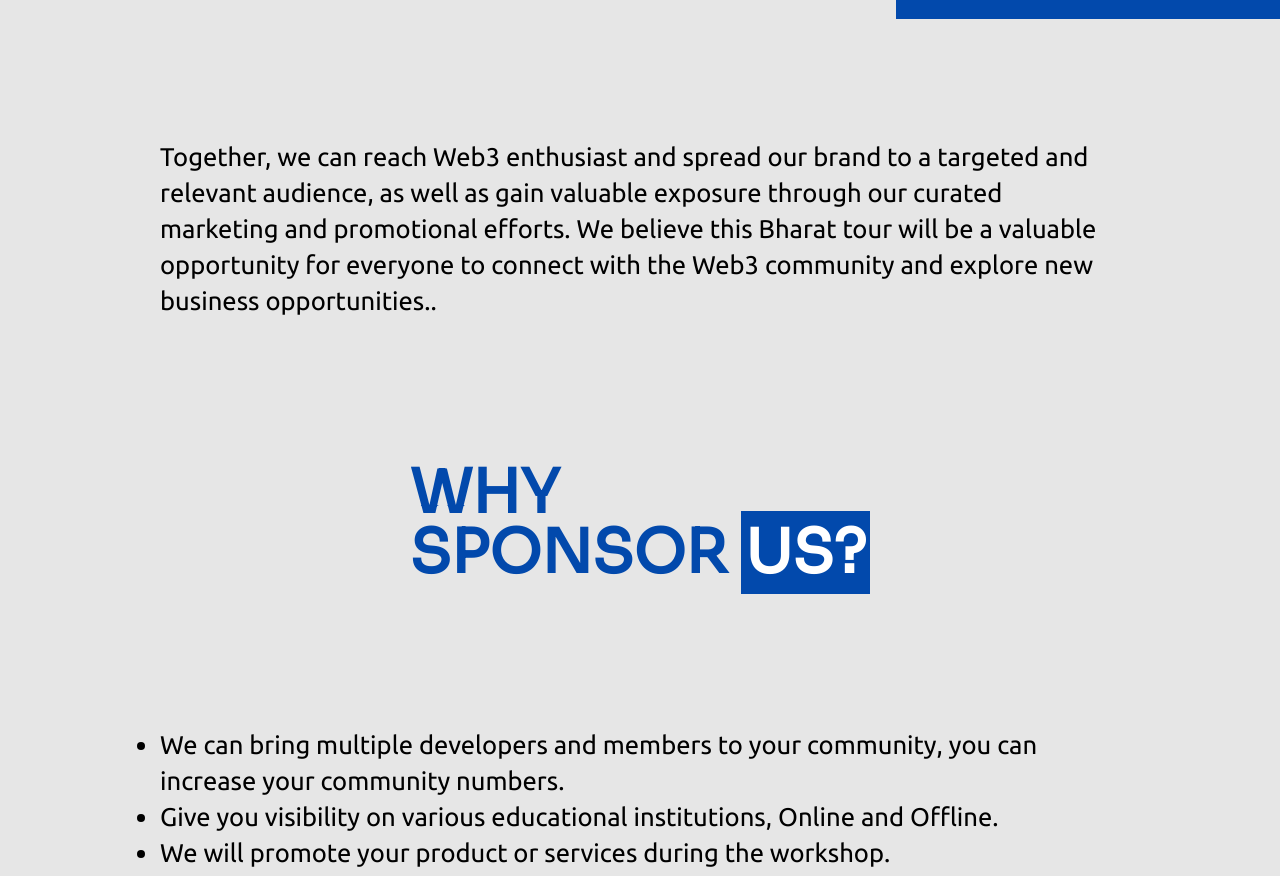
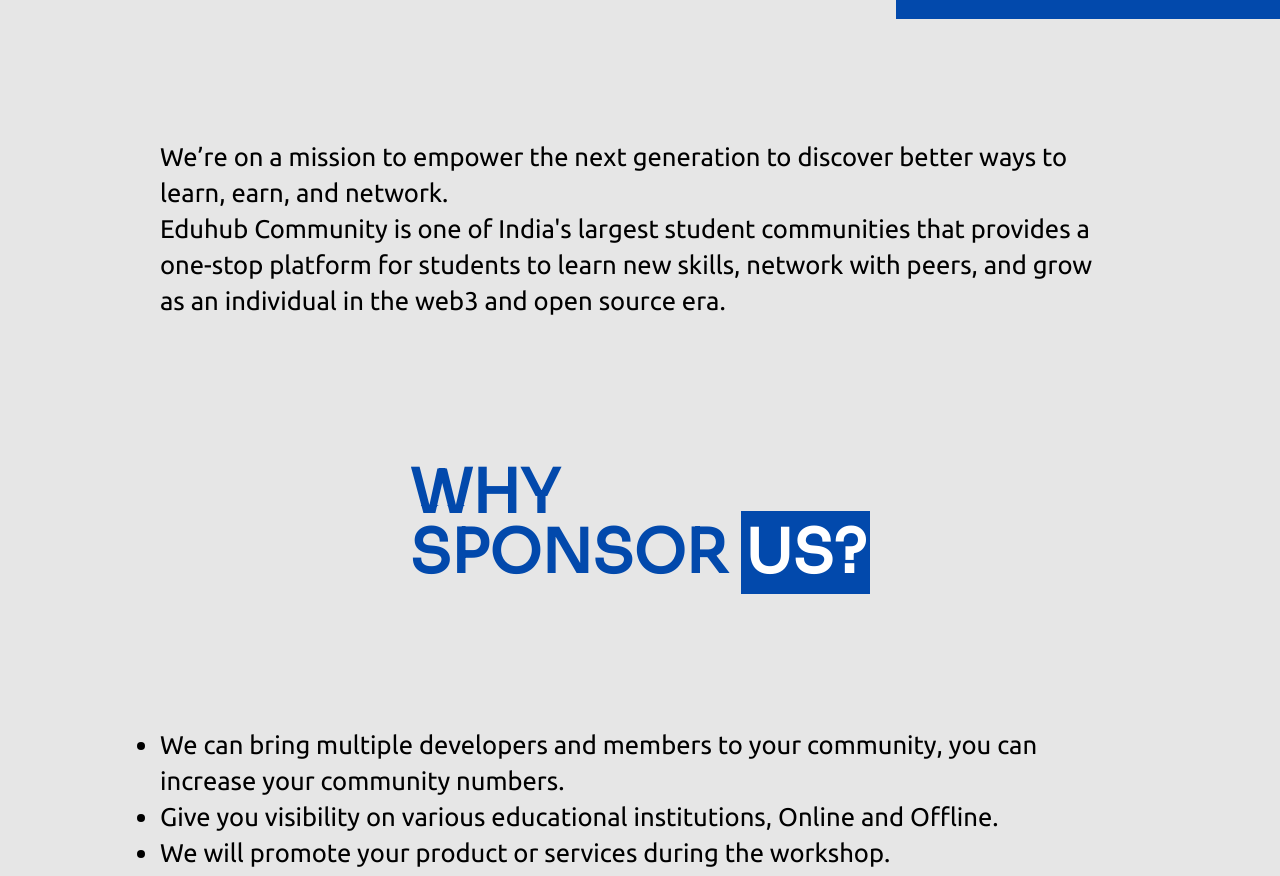
Before and after one commit to Eduhub-Community/roadshow2.0, a React (Vite) app in the folder roadshow-website/: page / in a window 1280 px wide. Shown: the part 4353-5229 px from the top of the page. Built offline with nearby package versions, Linux system fonts and the light colour scheme.

Commit message:
minor bug fixes

```diff
--- a/roadshow-website/src/components/whySponsorUsSection6.jsx
+++ b/roadshow-website/src/components/whySponsorUsSection6.jsx
@@ -115,13 +115,8 @@
             <br />
             <p className="font-ubuntu py-8 px-8 leading-6 sm:text-lg sm:mx-8 lg:my-8 lg:mt-12 lg:mx-12 \
             xl:text-[1.6rem] xl:leading-9 xl:px-28 xl:my-28
-            2xl:px-[15rem] 2xl:py-[4rem]">Together, we can reach Web3 enthusiast and spread our brand
-                to a targeted and relevant audience, as well as gain valuable
-                exposure through our curated marketing and promotional
-                efforts.
-                We believe this Bharat tour will be a valuable opportunity for
-                everyone to connect with the Web3 community and explore
-                new business opportunities..
+            2xl:px-[15rem] 2xl:py-[4rem]">We’re on a mission to empower the next generation to discover better ways to learn, earn, and network. <br />
+            Eduhub Community is one of India's largest student communities that provides a one-stop platform for students to learn new skills, network with peers, and grow as an individual in the web3  and open source era.
             </p>
 
             <div className=" flex justify-center lg:my-12 my-4 mt-12">
```
